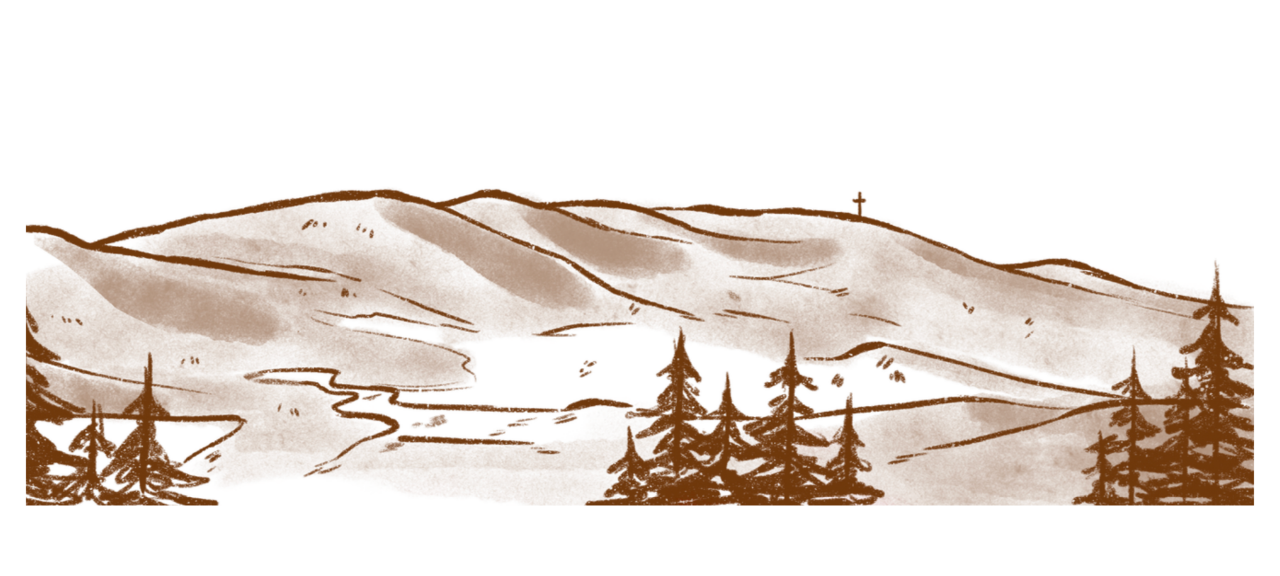
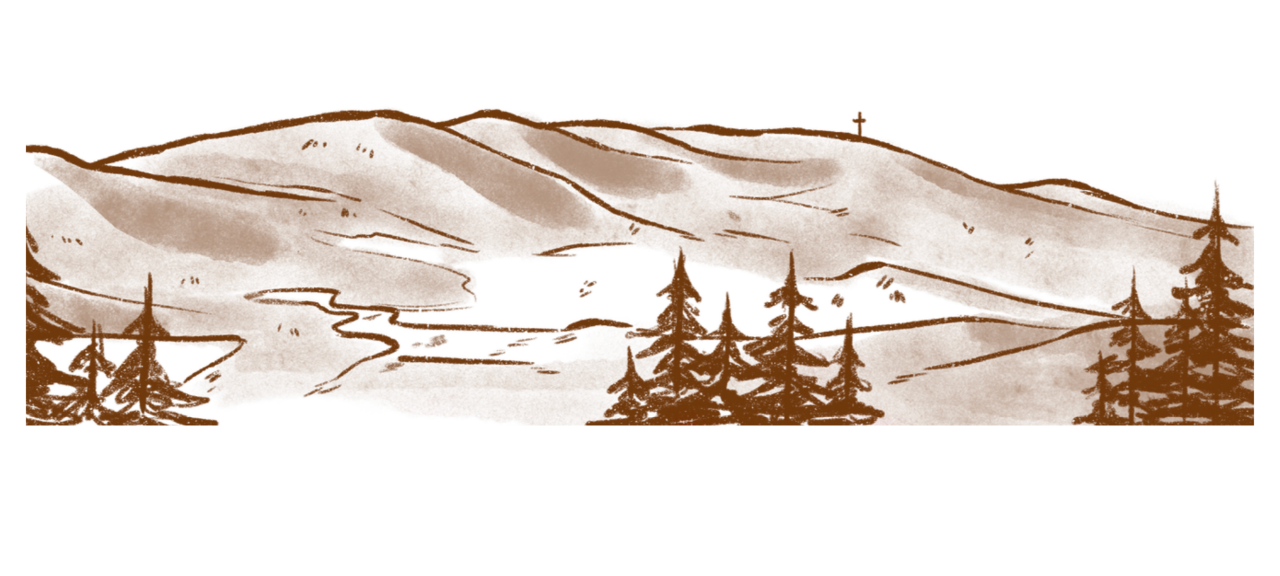
Before and after one commit to JanSvoboda6/wedding-tom-anna, a plain HTML site: page index.html in a window 1280 px wide. Shown: the part 224-800 px from the top of the page. Drawn offline with Linux system fonts and the light colour scheme; a web font is replaced by a local one.

Commit message:
Use vh units

```diff
--- a/style.css
+++ b/style.css
@@ -135,7 +135,7 @@ p {
 
 .mountain {
     position: fixed;
-    top: 400px;
+    top: 40vh;
     left: 2vw;
     width: 96vw;
     opacity: 1;
```
